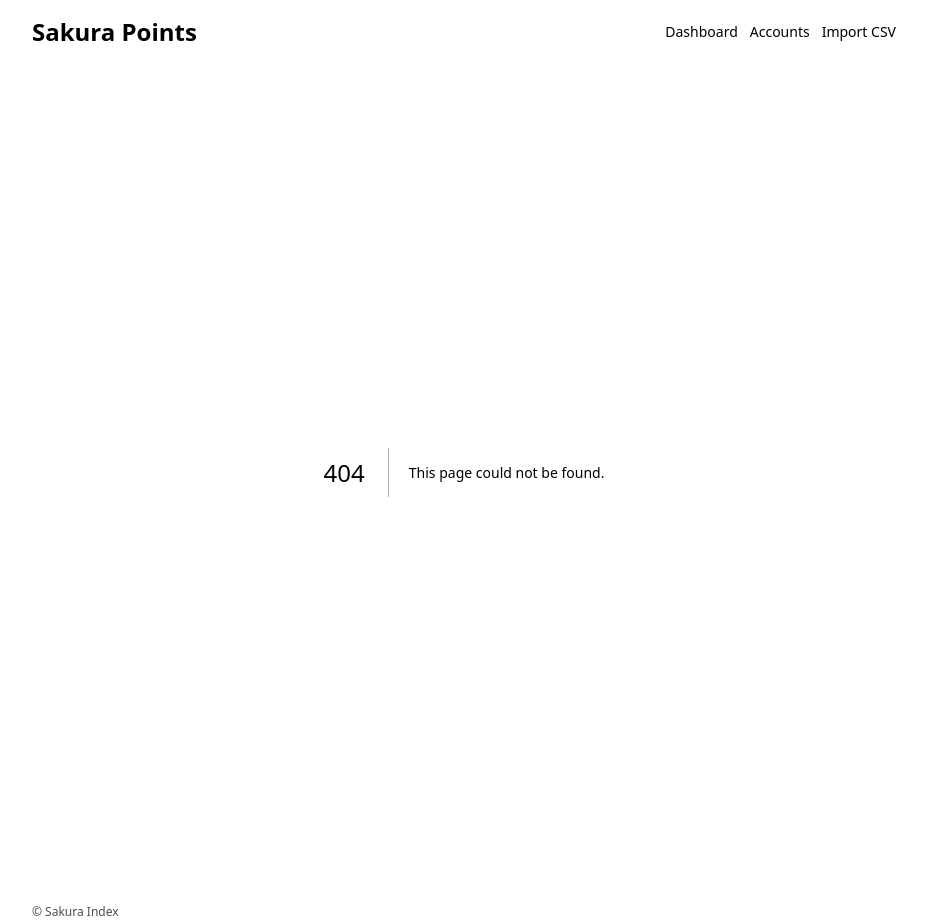
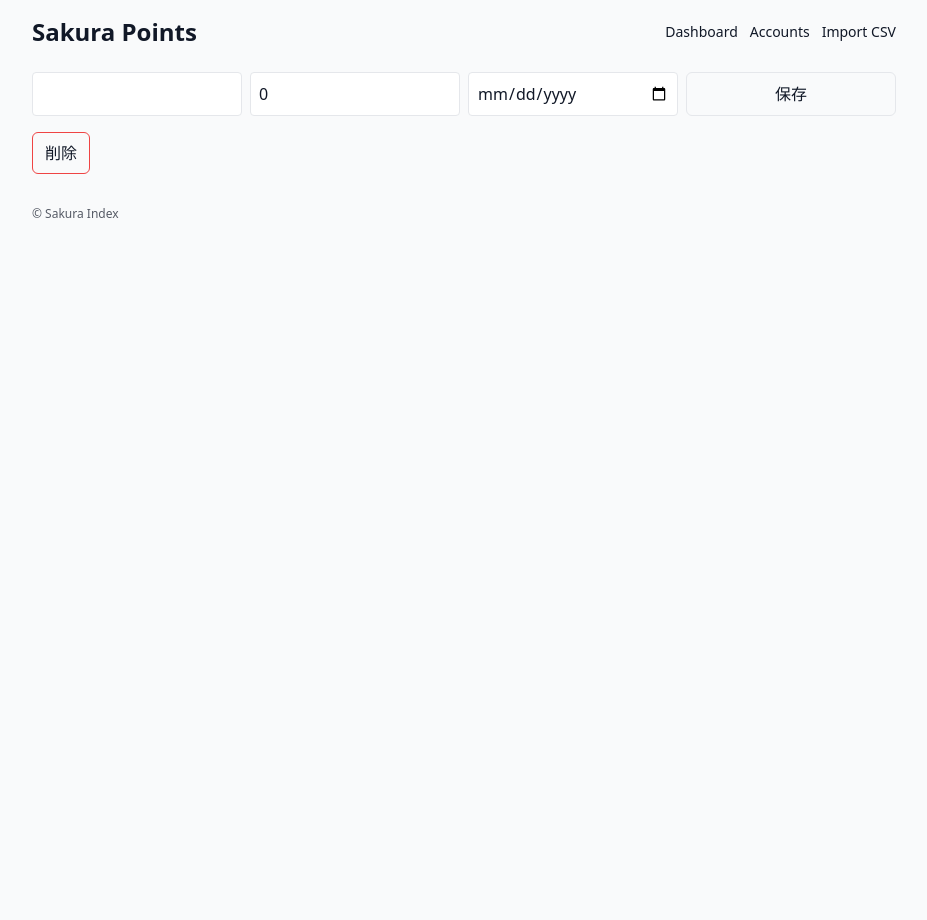
Before and after one commit to SakuraIndex/points-app, a Next.js app: page /accounts/1 in a window 1280 px wide. Before the commit this address had no page. Shown: the whole page, without its empty margins (176-1103 px from the left). After the commit the page ends 800 px from the top, so only its background shows below. Built offline with nearby package versions, Linux system fonts and the light colour scheme; no server answers; the database is empty.

Commit message:
Create page.tsx

```diff
--- /dev/null
+++ b/app/accounts/[id]/page.tsx
@@ -0,0 +1,40 @@
+"use client";
+import { useEffect, useState } from "react";
+import { supabase } from "@/lib/supabase";
+import { useParams, useRouter } from "next/navigation";
+import { Button } from "@/components/ui";
+
+export default function EditAccount() {
+  const { id } = useParams<{id:string}>();
+  const router = useRouter();
+  const [program,setProgram] = useState("");
+  const [balance,setBalance] = useState<number>(0);
+  const [expires,setExpires] = useState<string>("");
+
+  useEffect(()=>{
+    (async ()=>{
+      const { data } = await supabase.from("loyalty_accounts").select("*").eq("id", id).single();
+      if(data){ setProgram(data.program); setBalance(Number(data.balance)); setExpires(data.expires_at ?? ""); }
+    })();
+  },[id]);
+
+  const save = async ()=>{
+    await supabase.from("loyalty_accounts").update({ program, balance, expires_at: expires || null }).eq("id", id);
+    router.push("/accounts");
+  };
+  const del = async ()=>{
+    if(confirm("削除しますか？")){ await supabase.from("loyalty_accounts").delete().eq("id", id); router.push("/accounts"); }
+  };
+
+  return (
+    <div className="space-y-4">
+      <div className="grid grid-cols-1 sm:grid-cols-4 gap-2">
+        <input className="border p-2 rounded" value={program} onChange={e=>setProgram(e.target.value)} />
+        <input className="border p-2 rounded" type="number" value={balance} onChange={e=>setBalance(Number(e.target.value))} />
+        <input className="border p-2 rounded" type="date" value={expires} onChange={e=>setExpires(e.target.value)} />
+        <Button onClick={save}>保存</Button>
+      </div>
+      <Button onClick={del} className="border-red-500">削除</Button>
+    </div>
+  );
+}
```
